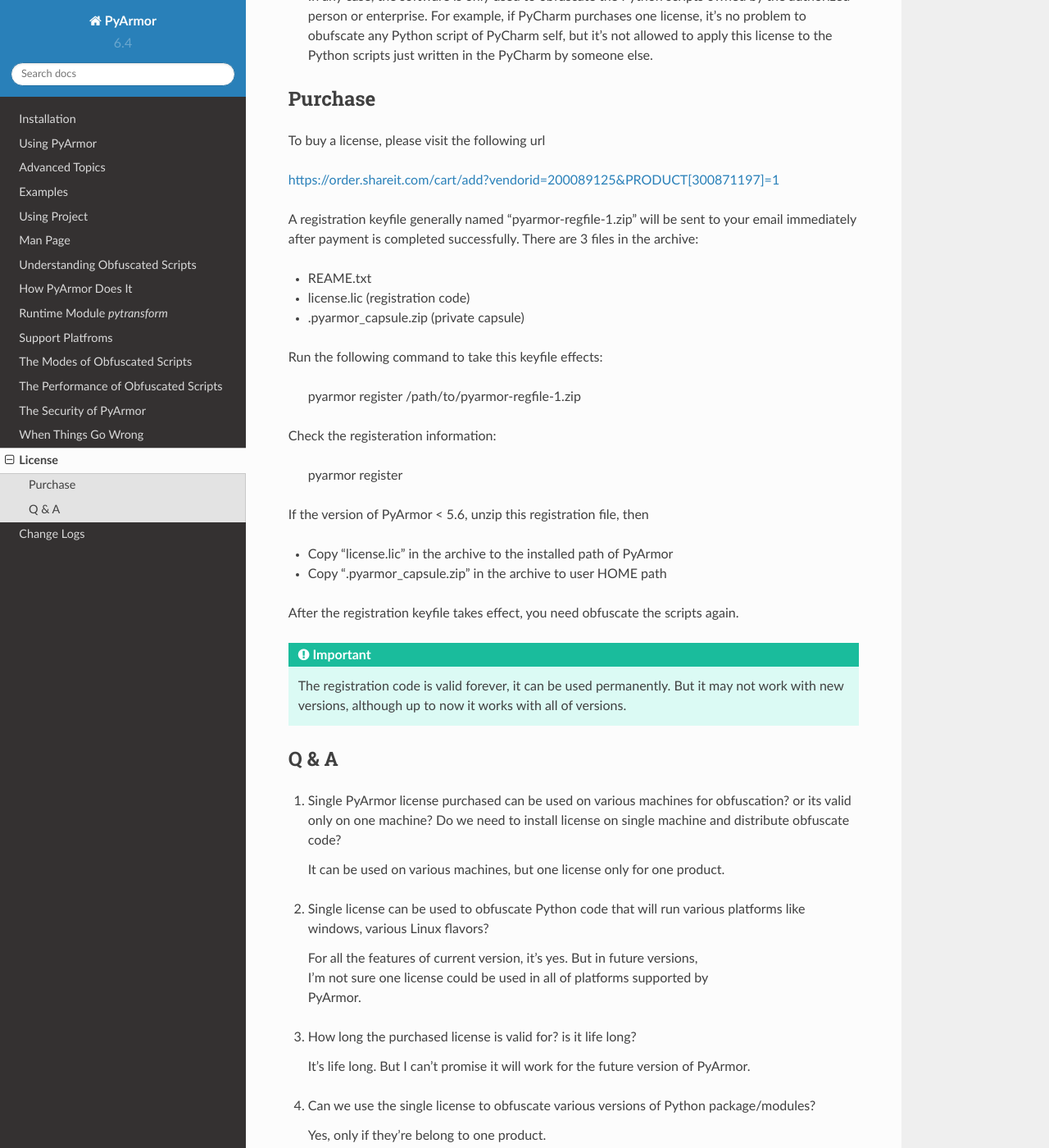
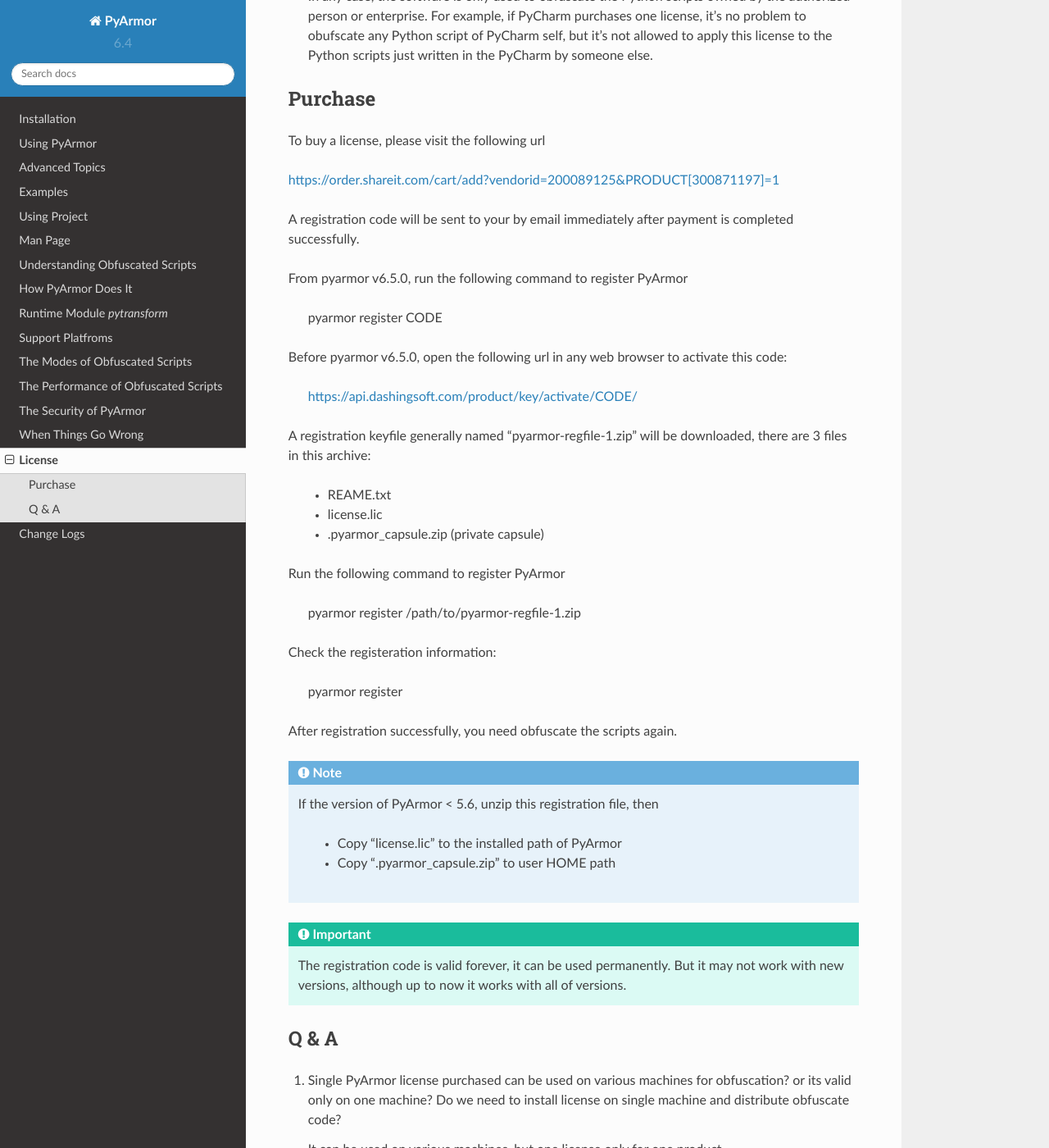
Before and after one commit to dashingsoft/pyarmor, a Sphinx documentation site: the page built from docs/license.rst, in a window 1280 px wide and 1400 px high, scrolled down 1100 px. Shown: the whole window at 82% size. Built offline with Sphinx 7.4.7 and the Read the Docs theme 2.0.0, drawn with Linux system fonts in a browser that asks for light colours.

Commit message:
Refine register way

```diff
--- a/docs/license.rst
+++ b/docs/license.rst
@@ -66,15 +66,26 @@
 
 https://order.shareit.com/cart/add?vendorid=200089125&PRODUCT[300871197]=1
 
+A registration code will be sent to your by email immediately after payment
+is completed successfully.
+
+From pyarmor v6.5.0, run the following command to register PyArmor
+
+    pyarmor register CODE
+
+Before pyarmor v6.5.0, open the following url in any web browser to
+activate this code:
+
+   https://api.dashingsoft.com/product/key/activate/CODE/
+
 A registration keyfile generally named "pyarmor-regfile-1.zip" will be
-sent to your email immediately after payment is completed
-successfully. There are 3 files in the archive:
+downloaded, there are 3 files in this archive:
 
-* REAME.txt
-* license.lic (registration code)
-* .pyarmor_capsule.zip (private capsule)
+    * REAME.txt
+    * license.lic
+    * .pyarmor_capsule.zip (private capsule)
 
-Run the following command to take this keyfile effects:
+Run the following command to register PyArmor
 
     pyarmor register /path/to/pyarmor-regfile-1.zip
 
@@ -82,13 +93,14 @@
 
     pyarmor register
 
-If the version of PyArmor < 5.6, unzip this registration file, then
+After registration successfully, you need obfuscate the scripts again.
 
-* Copy "license.lic" in the archive to the installed path of PyArmor
-* Copy ".pyarmor_capsule.zip" in the archive to user HOME path
+.. note::
 
-After the registration keyfile takes effect, you need obfuscate the
-scripts again.
+    If the version of PyArmor < 5.6, unzip this registration file, then
+
+        * Copy "license.lic" to the installed path of PyArmor
+        * Copy ".pyarmor_capsule.zip" to user HOME path
 
 .. important::
 
```
Also changed, not shown: README.md (+1 -24 lines), 2 other files.
